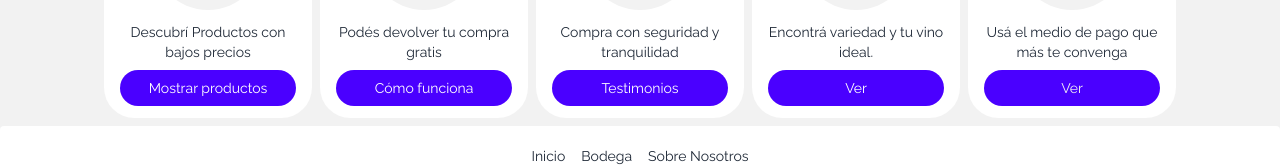
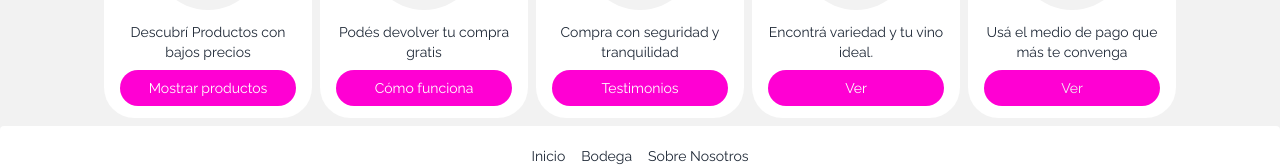
Before and after one commit to bruno10-0/EspacioBaco-Frontend, a React (Vite) app: page / in a window 1280 px wide. Shown: the part 606-773 px from the top of the page. Built offline with nearby package versions, Linux system fonts and the light colour scheme.

Commit message:
style: :lipstick: cambiando el color a el boton

```diff
--- a/src/components/siliderMobile/siliderMobile.jsx
+++ b/src/components/siliderMobile/siliderMobile.jsx
@@ -16,7 +16,7 @@ export const SiliderMobile = () => {
                         <FaWallet className="w-full h-full text-primary z-10"></FaWallet>
                     </div>
                     <h2 className="text-center my-2 text-sm">Descubrí Productos con bajos precios</h2>
-                    <button className="w-full text-sm p-2 bg-primary text-base-100 rounded-badge">
+                    <button className="w-full text-sm p-2 bg-secondary text-base-100 rounded-badge">
                         Mostrar productos
                     </button>
                 </div>
@@ -28,7 +28,7 @@ export const SiliderMobile = () => {
                         <BsBox2Fill className="w-full h-full text-primary z-10"></BsBox2Fill>
                     </div>
                     <h2 className="text-center my-2 text-sm">Podés devolver tu compra gratis</h2>
-                    <button className="w-full text-sm p-2 bg-primary text-base-100 rounded-badge">
+                    <button className="w-full text-sm p-2 bg-secondary text-base-100 rounded-badge">
                         Cómo funciona
                     </button>
                 </div>
@@ -40,7 +40,7 @@ export const SiliderMobile = () => {
                         <IoShieldSharp className="w-full h-full text-primary z-10"></IoShieldSharp>
                     </div>
                     <h2 className="text-center my-2 text-sm">Compra con seguridad y tranquilidad</h2>
-                    <button className="w-full text-sm p-2 bg-primary text-base-100 rounded-badge">
+                    <button className="w-full text-sm p-2 bg-secondary text-base-100 rounded-badge">
                         Testimonios
                     </button>
                 </div>
@@ -52,7 +52,7 @@ export const SiliderMobile = () => {
                         <MdCategory className="w-full h-full text-primary z-10"></MdCategory>
                     </div>
                     <h2 className="text-center my-2 text-sm">Encontrá variedad y tu vino ideal.</h2>
-                    <button className="w-full text-sm p-2 bg-primary text-base-100 rounded-badge">
+                    <button className="w-full text-sm p-2 bg-secondary text-base-100 rounded-badge">
                         Ver
                     </button>
                 </div>
@@ -64,7 +64,7 @@ export const SiliderMobile = () => {
                         <AiFillCreditCard className="w-full h-full text-primary z-10"></AiFillCreditCard>
                     </div>
                     <h2 className="text-center my-2 text-sm">Usá el medio de pago que más te convenga</h2>
-                    <button className="w-full text-sm p-2 bg-primary text-base-200 rounded-badge">
+                    <button className="w-full text-sm p-2 bg-secondary text-base-200 rounded-badge">
                         Ver
                     </button>
                 </div>
```
